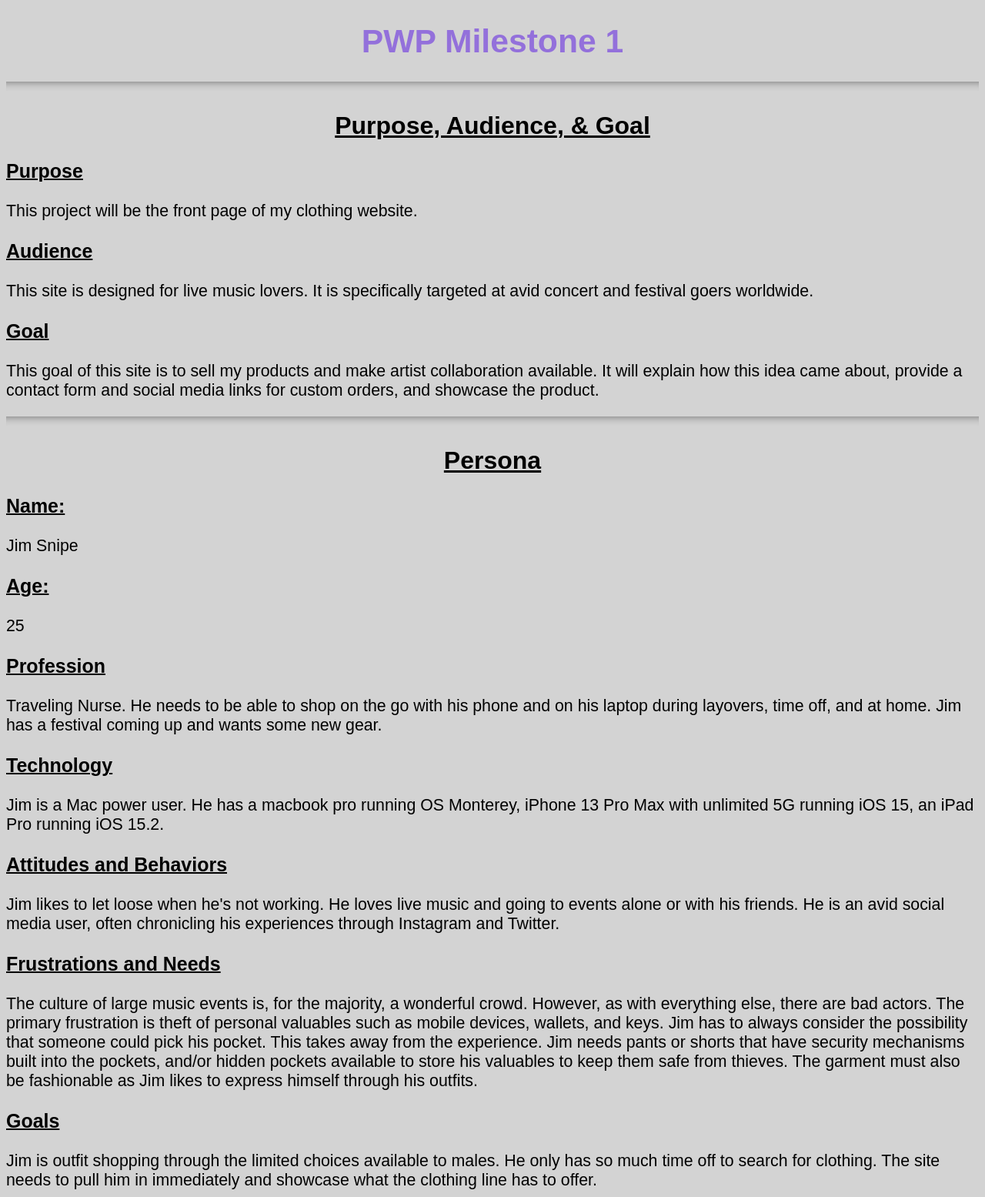
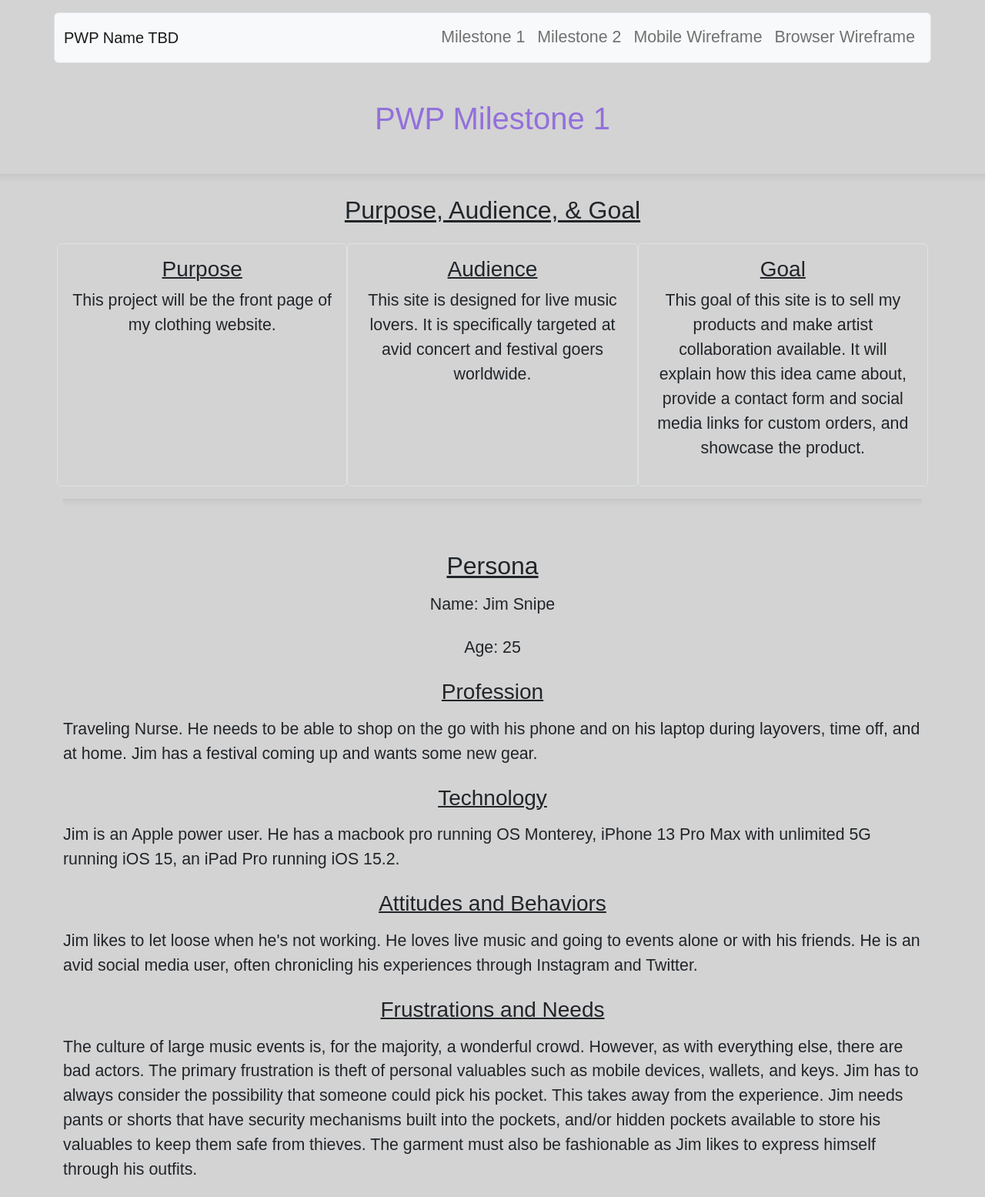
Before and after one commit to addambenson/pwp-addambenson, a plain HTML site: page public_html/documentation/milestone-1.html in a window 1280 px wide. Shown: the top 1555 px of the page at 77% size. Drawn offline with nearby package versions, Linux system fonts and the light colour scheme.

Commit message:
wrapped milestone 1 in bootstrap/ added nav bars to wireframes

```diff
--- a/public_html/documentation/milestone-1.html
+++ b/public_html/documentation/milestone-1.html
@@ -1,43 +1,90 @@
-<!DOCTYPE html>
+<!doctype html>
 <html lang="en">
 <head>
-    <meta charset="utf8">
-    <title>PWP Milestone 1</title>
+    <meta charset="utf-8">
+    <meta name="viewport" content="width=device-width, initial-scale=1">
+    <title>Content Strategy</title>
+    <link href="https://cdn.jsdelivr.net/npm/bootstrap@5.2.0/dist/css/bootstrap.min.css" rel="stylesheet"
+          integrity="sha384-gH2yIJqKdNHPEq0n4Mqa/HGKIhSkIHeL5AyhkYV8i59U5AR6csBvApHHNl/vI1Bx" crossorigin="anonymous">
     <link rel="stylesheet" href="style.css">
 </head>
 <body>
-<div>
-    <h1>PWP Milestone 1</h1>
+<nav class="navbar navbar-expand-lg bg-light container border rounded my-lg-3">
+    <div class="container-fluid">
+        <a class="navbar-brand" href="#">PWP Name TBD</a>
+        <button class="navbar-toggler" type="button" data-bs-toggle="collapse" data-bs-target="#navbarNav"
+                aria-controls="navbarNav" aria-expanded="false" aria-label="Toggle navigation">
+            <span class="navbar-toggler-icon"></span>
+        </button>
+        <div class="collapse navbar-collapse justify-content-end" id="navbarNav">
+            <ul class="navbar-nav">
+                <li class="nav-item">
+                    <a class="nav-link" aria-current="page" href="milestone-1.html">Milestone 1</a>
+                </li>
+                <li class="nav-item">
+                    <a class="nav-link" aria-current="page" href="milestone-2.html ">Milestone 2</a>
+                </li>
+                <li class="nav-item">
+                    <a class="nav-link" aria-current="page" href="mobile-view.html">Mobile Wireframe</a>
+                </li>
+                <li class="nav-item">
+                    <a class="nav-link" aria-current="page" href="web-view.html">Browser Wireframe</a>
+                </li>
+            </ul>
+        </div>
+    </div>
+</nav>
+<h1 class="text-center m-5">PWP Milestone 1</h1>
 <hr>
-    <h2>Purpose, Audience, & Goal</h2>
+<div class="container">
+    <div class="row g-3">
+        <h2 class="text-center">Purpose, Audience, & Goal</h2>
+        <div class="col-md-4 text-center border border light border rounded p-3">
             <h3>Purpose</h3>
             <p>This project will be the front page of my clothing website.</p>
+        </div>
+        <div class="col-md-4 text-center border border light border rounded p-3">
             <h3>Audience</h3>
             <p>This site is designed for live music lovers. It is specifically targeted at avid concert and festival goers worldwide.</p>
+        </div>
+        <div class="col-md-4 text-center border border light border rounded p-3">
             <h3>Goal</h3>
-        <p>This goal of this site is to sell my products and make artist collaboration available. It will explain how this idea came about, provide a contact form and social media links for custom orders, and showcase the product. </p>
+            <p>This goal of this site is to sell my products and make artist collaboration available. It will explain how this idea came about, provide a contact form and social media links for custom orders, and showcase the product.</p>
+        </div>
     </div>
 <hr>
-<div>
-    <h2>Persona</h2>
-    <h3>Name:</h3>
-        <p>Jim Snipe</p>
-    <h3>Age:</h3>
-        <p>25</p>
-    <h3>Profession</h3>
-        <p>Traveling Nurse. He needs to be able to shop on the go with his phone and on his laptop during layovers, time off, and at home. Jim has a festival coming up and wants some new gear.</p>
-    <h3>Technology</h3>
-        Jim is a Mac power user. He has a macbook pro running OS Monterey, iPhone 13 Pro Max with unlimited 5G running iOS 15, an iPad Pro running iOS 15.2.
-    <h3>Attitudes and Behaviors</h3>
-        Jim likes to let loose when he's not working. He loves live music and going to events alone or with his friends. He is an avid social media user, often chronicling his experiences through Instagram and Twitter.
-    <h3>Frustrations and Needs</h3>
-        The culture of large music events is, for the majority, a wonderful crowd. However, as with everything else, there are bad actors. The primary frustration is theft of personal valuables such as mobile devices, wallets, and keys. Jim has to always consider the possibility that someone could pick his pocket. This takes away from the experience. Jim needs pants or shorts that have security mechanisms built into the pockets, and/or hidden pockets available to store his valuables to keep them safe from thieves. The garment must also be fashionable as Jim likes to express himself through his outfits.
-    <h3>Goals</h3>
-        Jim is outfit shopping through the limited choices available to males. He only has so much time off to search for clothing. The site needs to pull him in immediately and showcase what the clothing line has to offer.
-    <h3>User Story</h3>
-        As a user/shopper, I need to find a pair of secure, fashionable shorts to ease my mind so I can enjoy myself more fully at my next event
-
-
+    <div class="row g-2 mt-5">
+        <h2 class="text-center">Persona</h2>
+        <p class="text-center">Name: Jim Snipe</p>
+        <p class="text-center">Age: 25</p>
+        <h3 class="text-center">Profession</h3>
+        <div class="col-md-12">
+            <p>Traveling Nurse. He needs to be able to shop on the go with his phone and on his laptop during layovers, time off, and at home. Jim has a festival coming up and wants some new gear. </p>
         </div>
+        <h3 class="text-center">Technology</h3>
+        <div class="col-md-12">
+            <p> Jim is an Apple power user. He has a macbook pro running OS Monterey, iPhone 13 Pro Max with unlimited 5G running iOS 15, an iPad Pro running iOS 15.2.</p>
+        </div>
+        <h3 class="text-center">Attitudes and Behaviors</h3>
+        <div class="col-md-12">
+            <p>Jim likes to let loose when he's not working. He loves live music and going to events alone or with his friends. He is an avid social media user, often chronicling his experiences through Instagram and Twitter. </p>
+        </div>
+        <h3 class="text-center">Frustrations and Needs</h3>
+        <div class="col-md-12">
+            <p>The culture of large music events is, for the majority, a wonderful crowd. However, as with everything else, there are bad actors. The primary frustration is theft of personal valuables such as mobile devices, wallets, and keys. Jim has to always consider the possibility that someone could pick his pocket. This takes away from the experience. Jim needs pants or shorts that have security mechanisms built into the pockets, and/or hidden pockets available to store his valuables to keep them safe from thieves. The garment must also be fashionable as Jim likes to express himself through his outfits.</p>
+        </div>
+        <h3 class="text-center">Goals</h3>
+        <div class="col-md-12">
+            <p>Jim is outfit shopping through the limited choices available to males. He only has so much time off to search for clothing. The site needs to pull him in immediately and showcase what the clothing line has to offer. </p>
+        </div>
+        <h3 class="text-center">User Story</h3>
+        <div class="col-md-12">
+            <p>As a user/shopper, I need to find a pair of secure and fashionable shorts to ease my mind, so I can enjoy myself more fully at my next event.</p>
+        </div>
+    </div>
+</div>
+<script src="https://cdn.jsdelivr.net/npm/bootstrap@5.2.0/dist/js/bootstrap.bundle.min.js"
+        integrity="sha384-A3rJD856KowSb7dwlZdYEkO39Gagi7vIsF0jrRAoQmDKKtQBHUuLZ9AsSv4jD4Xa"
+        crossorigin="anonymous"></script>
 </body>
 </html>
```
Also changed, not shown: public_html/documentation/milestone-2.html (+2 -2 lines), public_html/documentation/mobile-view.html (+25 -0 lines), public_html/documentation/web-view.html (+25 -1 lines). Lines whose indentation alone changed are shown as unchanged.
